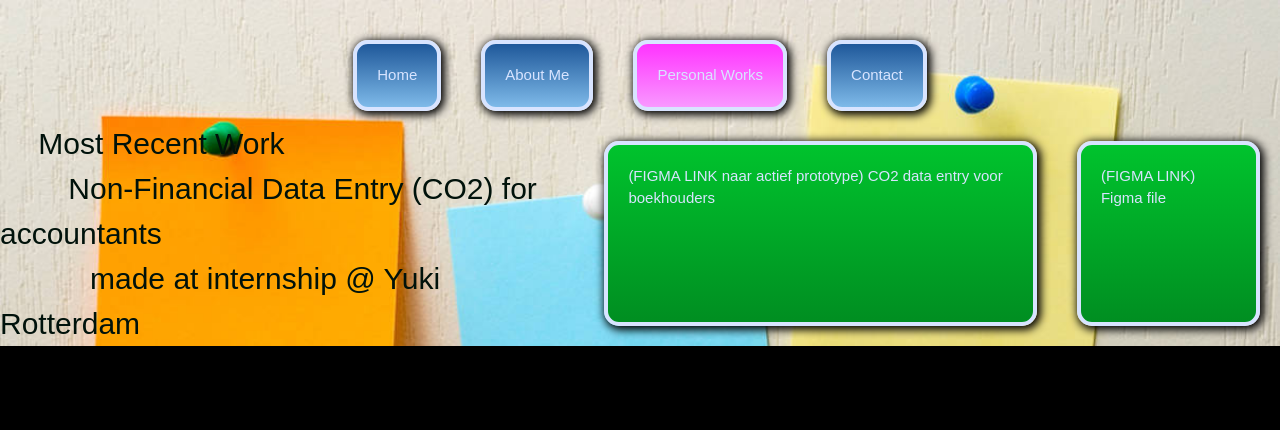
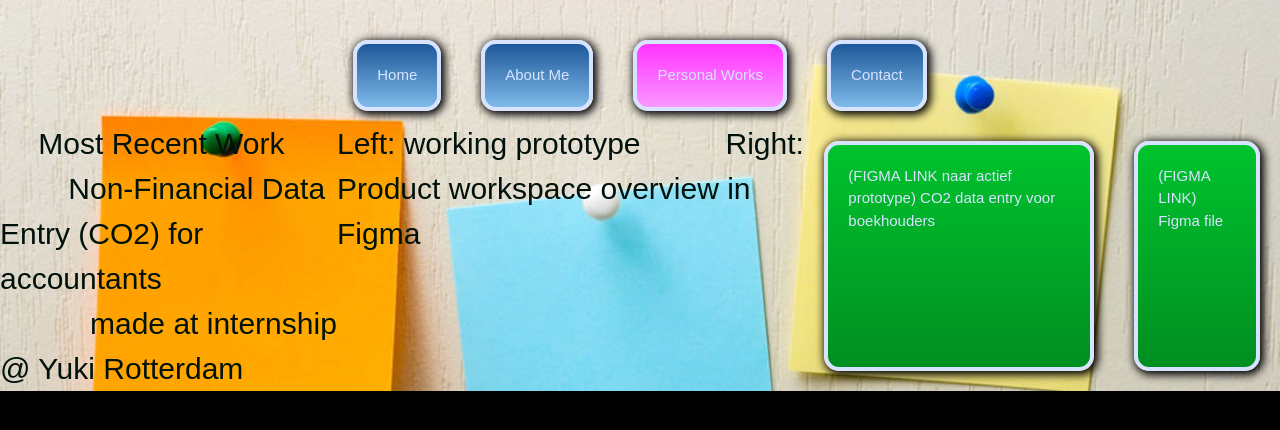
Before and after one commit to theHappyFool/PORTFOLIO-WEBSITE, a plain HTML site: page portfolio_personal_works.html in a window 1280 px wide. Drawn offline with Linux system fonts and the light colour scheme.

Commit message:
Update portfolio_personal_works.html

```diff
--- a/portfolio_personal_works.html
+++ b/portfolio_personal_works.html
@@ -19,9 +19,12 @@
 			<section class="schoolprojects">
 				<div class="project">
 					<p>
-					&emsp; Most Recent Work <br>
-					&emsp;&emsp; Non-Financial Data Entry (CO2) for accountants <br>
-					&emsp;&emsp;&emsp;made at internship @ Yuki Rotterdam <br>
+						&emsp; Most Recent Work <br>
+						&emsp;&emsp; Non-Financial Data Entry (CO2) for accountants <br>
+						&emsp;&emsp;&emsp;made at internship @ Yuki Rotterdam <br>
+					</p>
+					<p>
+						Left: working prototype &emsp; &emsp; Right: Product workspace overview in Figma
 					</p>
 					<a href="https://www.figma.com/proto/ccndH4G8aUIASckxXMdqzQ/Non-financial-CO2-data-entry-prototype-for-Yuki---Ruben-de-Zwart?type=design&node-id=1-2303&t=JTmIWSnDyNsSF2G3-1&scaling=min-zoom&page-id=0%3A1&starting-point-node-id=1%3A2303&mode=design" class="projectButton"> (FIGMA LINK naar actief prototype) CO2 data entry voor boekhouders </a>
 					<a href="https://www.figma.com/file/ccndH4G8aUIASckxXMdqzQ/Non-financial-CO2-data-entry-prototype-for-Yuki---Ruben-de-Zwart?type=design&mode=design&t=8g0UBq9QAAJODMDs-1" class="projectButton"> (FIGMA LINK) Figma file</a>
```
